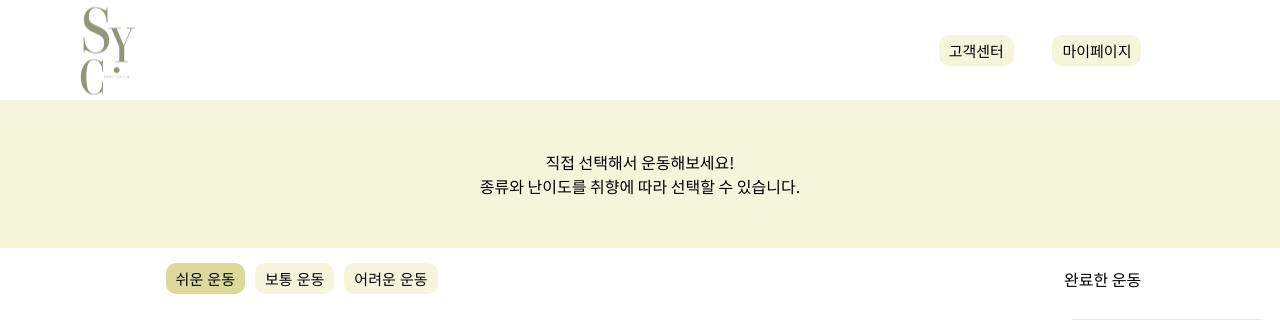
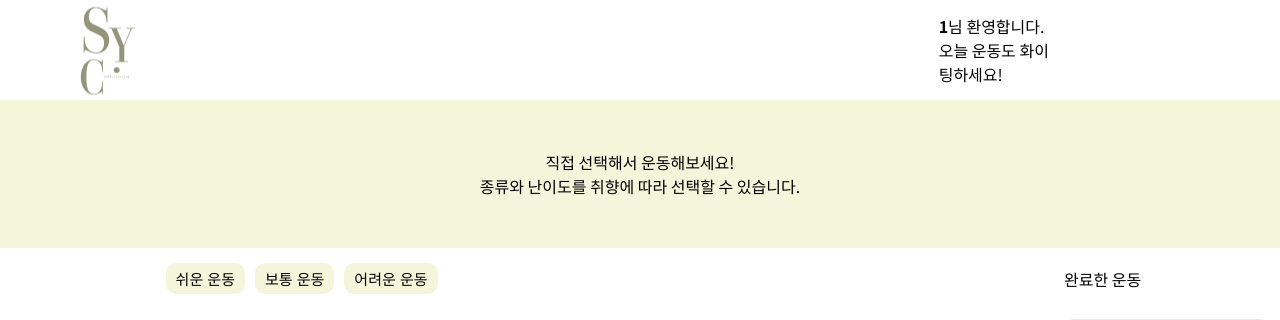
Before and after one commit to 2024-four-leaf-clover/Face-recognition-and-pose-detection, a Flask app: template templates/yoga.html in a window 1280 px wide. Shown: the top 320 px of the page. Run offline with Flask 3, Linux system fonts and the light colour scheme; the template is opened without the code that fills it: most values are stand-ins (such as "Sample title", 1, 10 or a date in 2020).

Commit message:
로그인 환영 메시지 메시지창 -> 텍스로 수정, 3개의 버튼 id와 class 수정, 불필요한 div 박스 삭제

```diff
--- a/templates/yoga.html
+++ b/templates/yoga.html
@@ -19,11 +19,8 @@
             </div>
             <div class="hDiv hCenter"></div>
             <div class="hDiv hRight">
-                <div class="hrBox1">
-                    <button class="hrBtn center">고객센터</button>
-                </div>
-                <div class="hrBox2">
-                    <button class="hrBtn myPage">마이페이지</button>
+                <div class="id_box">
+                    <p><b>{{ user_id }}</b>님 환영합니다. 오늘 운동도 화이팅하세요!</p>
                 </div>
             </div>
         </div>
@@ -36,12 +33,12 @@
         <div class="item content">
             <div class="main trash"></div>
             <div class="main mode">
-                <button id="easyButton" onclick="showImages('easy')">쉬운 운동</button>
-                <button id="normalButton" onclick="showImages('normal')">보통 운동</button>
-                <button id="hardButton" onclick="showImages('hard')">어려운 운동</button>
+                <button id="button-easy" class="button selected" onclick="showImages('easy')">쉬운 운동</button>
+                <button id="button-nor" class="button" onclick="showImages('normal')">보통 운동</button>
+                <button id="button-hard" class="button" onclick="showImages('hard')">어려운 운동</button>
             </div>
             <div class="main finish">
-                <p>완료한 운동</p>
+                <p class="finishBox">완료한 운동</p>
             </div>
             <div class="main yoga" id="gallery">
                 <!-- script - img -->
@@ -65,12 +62,6 @@
             </div>
         </div>
     </div>
-
-    <!-- 알림 메시지 요소 -->
-    <div id="notification">
-        <span id="notificationText"></span>
-    </div>
-
     <script src="/static/js/yoga.js"></script>
 </body>
 </html>
```
